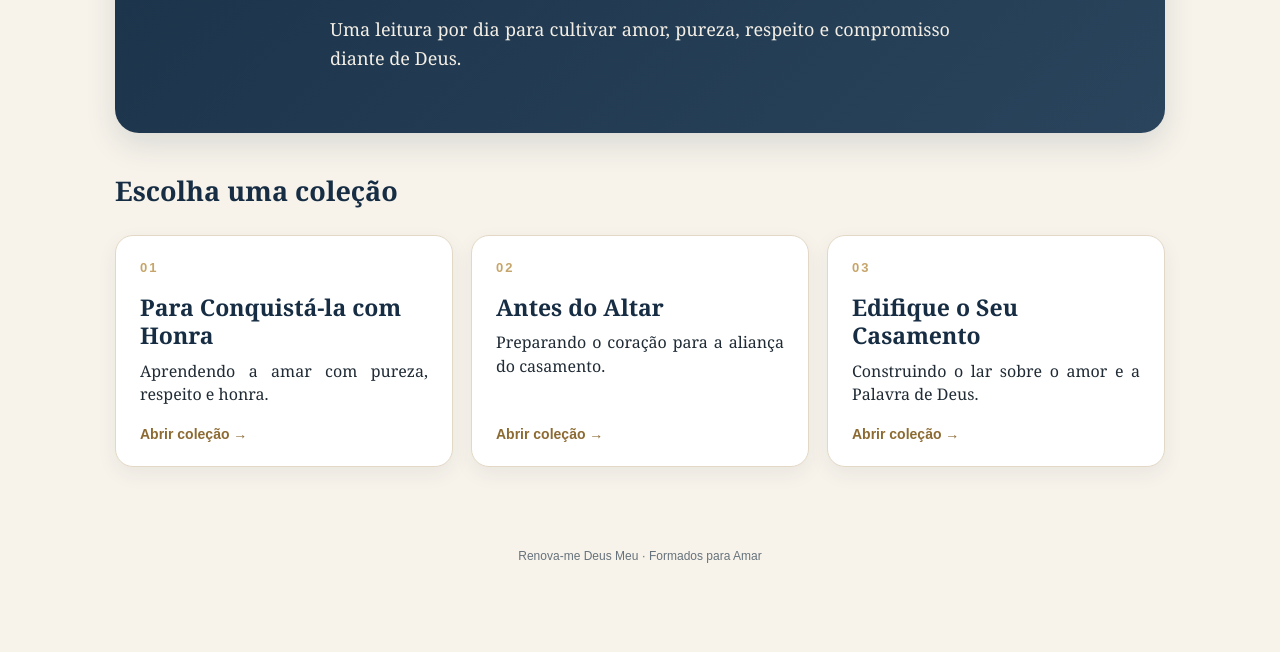
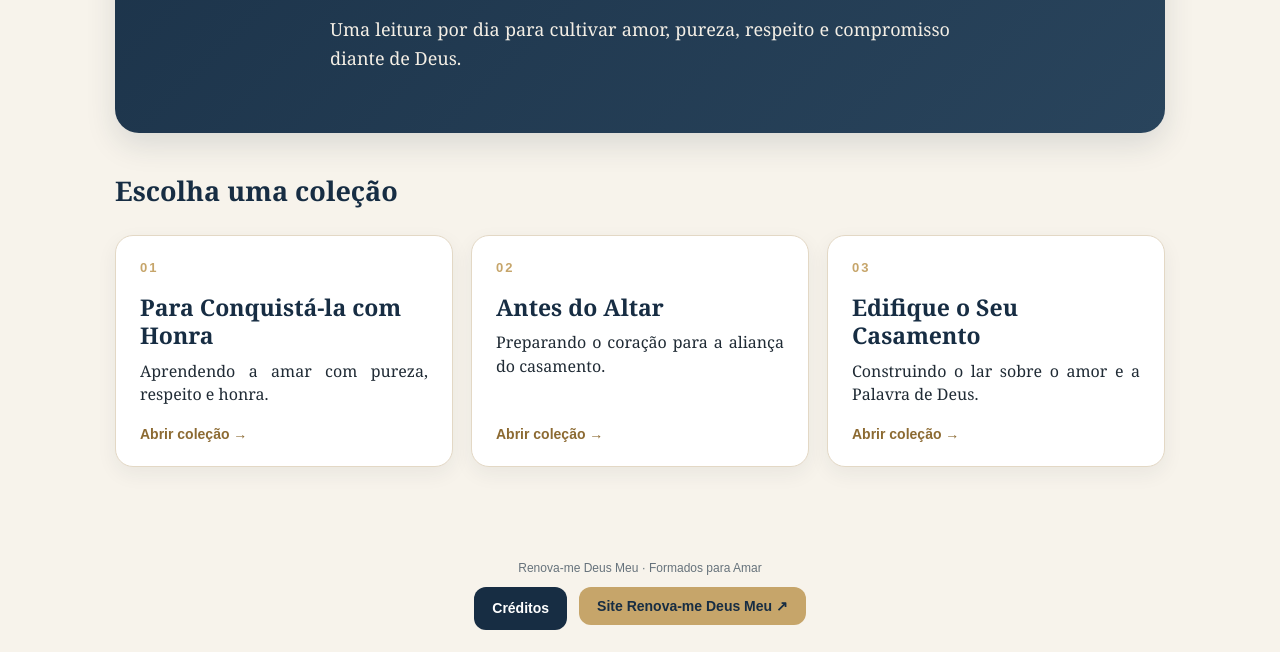
Before and after one commit to grupodeusemaior-dot/GitHub-Formados-para-Amar-Letras-Grandes, a plain HTML site: page index.html in a window 1280 px wide. Shown: the part 718-1370 px from the top of the page. Before the commit the page ends 1303 px from the top, so only its background shows below. Drawn offline with Linux system fonts and the light colour scheme.

Commit message:
Versão 2

```diff
--- a/index.html
+++ b/index.html
@@ -52,7 +52,16 @@
     <button id="todayBtn" class="today">Voltar ao texto do dia</button>
   </section>
 </main>
-<footer>Renova-me Deus Meu · Formados para Amar</footer>
+<footer>
+  <p>Renova-me Deus Meu · Formados para Amar</p>
+  <div class="footer-actions">
+    <details class="credits">
+      <summary>Créditos</summary>
+      <p>Rosilene Maria da Silva Oliveria e Ricardo Augusto de Oliveira, criadores do Google Site Renova-me Deus Meu</p>
+    </details>
+    <a class="site-button" href="https://sites.google.com/view/grupo-deus-e-maior/p%C3%A1gina-inicial?authuser=0&amp;pli=1" target="_blank" rel="noopener noreferrer">Site Renova-me Deus Meu ↗</a>
+  </div>
+</footer>
 <script src="app.js"></script>
 </body>
 </html>
--- a/style.css
+++ b/style.css
@@ -35,3 +35,12 @@ footer{text-align:center;padding:22px;color:#66727b;font:12px Arial,sans-serif}
 /* Quebras simples são normalizadas em app.js; a justificação pode
    distribuir as linhas sem interrupções artificiais. */
 #entry p { white-space: normal !important; }
+
+/* Créditos e acesso ao site oficial */
+.footer-actions{display:flex;justify-content:center;align-items:flex-start;gap:12px;flex-wrap:wrap;margin:12px auto 0}
+.credits{max-width:440px;text-align:left;font:14px/1.5 Arial,sans-serif;color:var(--navy)}
+.credits summary{display:inline-block;list-style:none;cursor:pointer;border:0;border-radius:12px;padding:11px 18px;background:var(--navy);color:#fff;font-weight:700;text-align:center}
+.credits summary::-webkit-details-marker{display:none}
+.credits p{margin:10px 0 0;padding:14px;border:1px solid #e3d8c5;border-radius:12px;background:#fff;color:var(--ink)}
+.site-button{display:inline-block;border-radius:12px;padding:11px 18px;background:var(--gold);color:var(--navy);font:bold 14px Arial,sans-serif;text-decoration:none}
+.site-button:hover,.credits summary:hover{filter:brightness(.96)}
```
